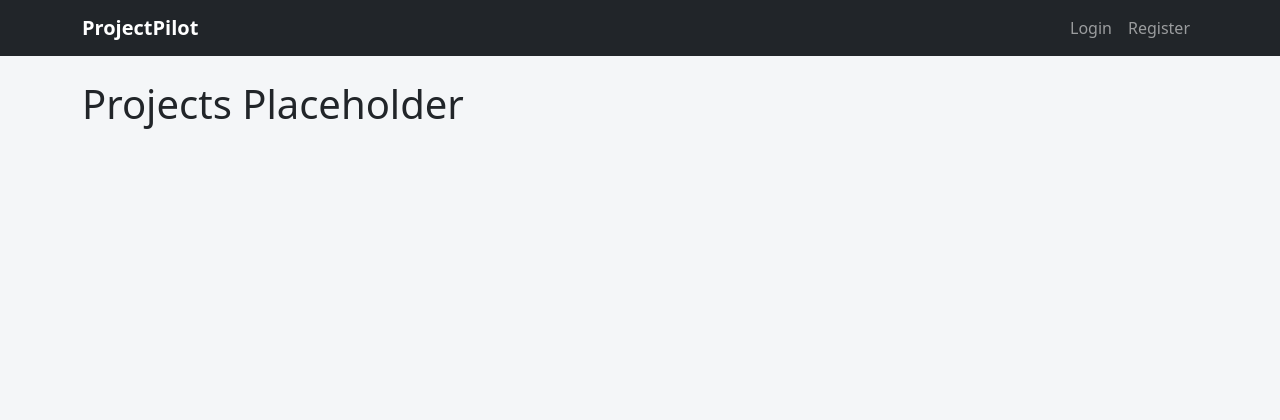
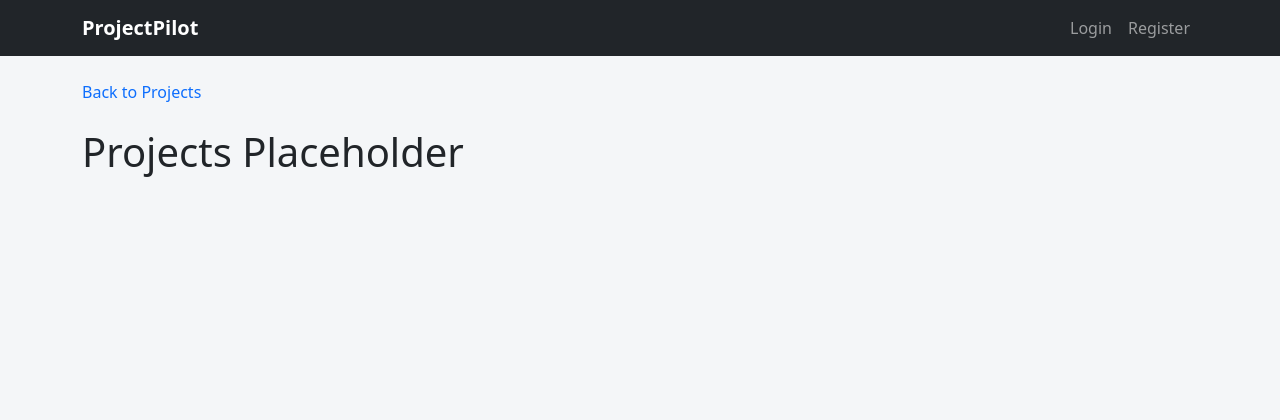
Before and after one commit to ScriptusDigital/Frameworks_Assignment, a Django app: template templates/projects/project_detail.html in a window 1280 px wide. Shown: the top 420 px of the page. Run offline with Django 5.2, Linux system fonts and the light colour scheme; the template is opened without the code that fills it, so the values that code supplies are empty.

Commit message:
test: root from project list to details

```diff
--- a/templates/projects/project_detail.html
+++ b/templates/projects/project_detail.html
@@ -2,6 +2,17 @@
 
 {% block content %}
 
+<div class="mb-4">
+<a href="{% url 'project_list' %}" class="text-decoration-none">
+    Back to Projects
+</a>
+
+
+
+
+</div>
+
+
 <h1>Projects Placeholder</h1>
 
 {% endblock %}
```
Also changed, not shown: templates/projects/project_list.html (+7 -0 lines).
